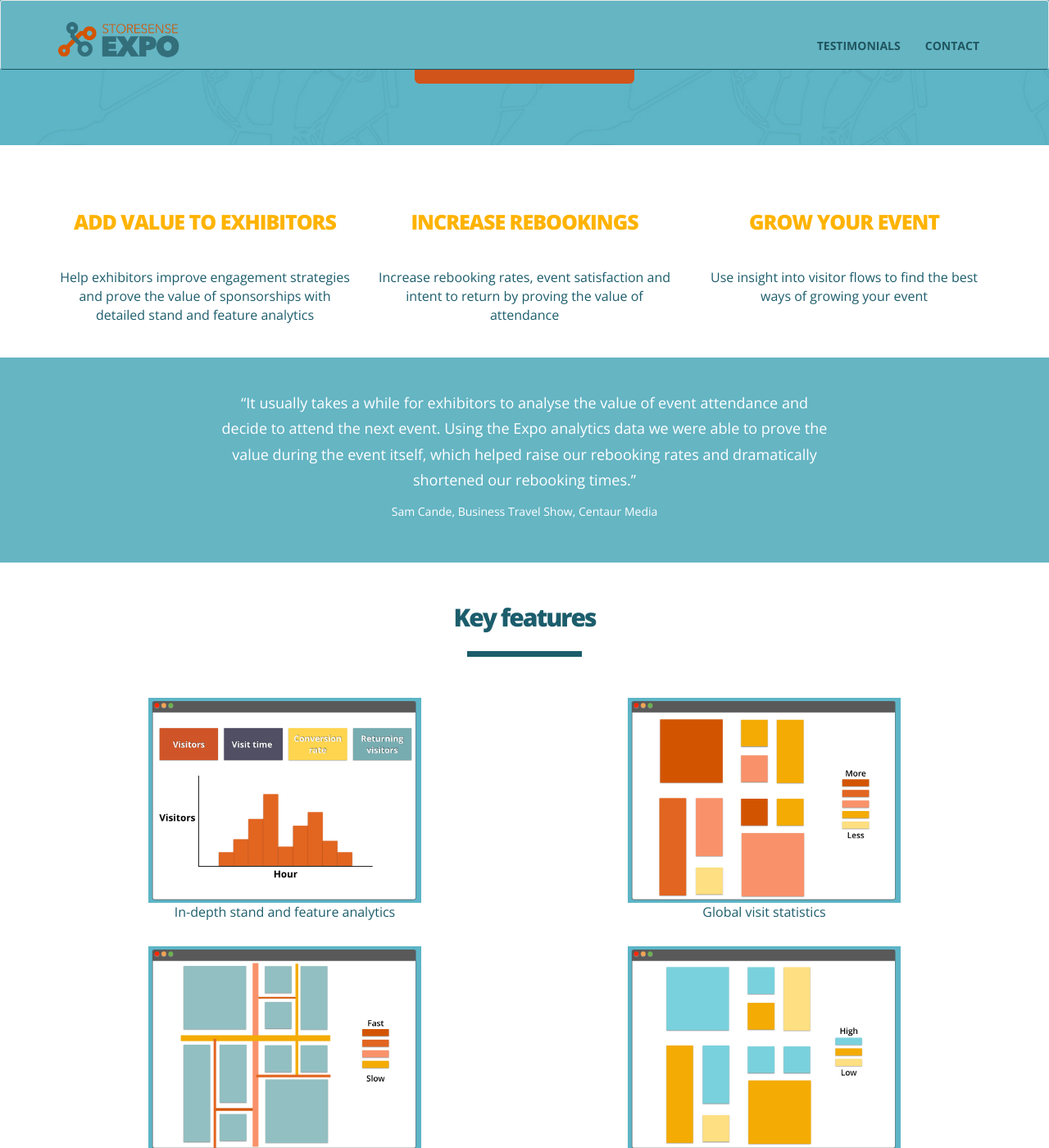
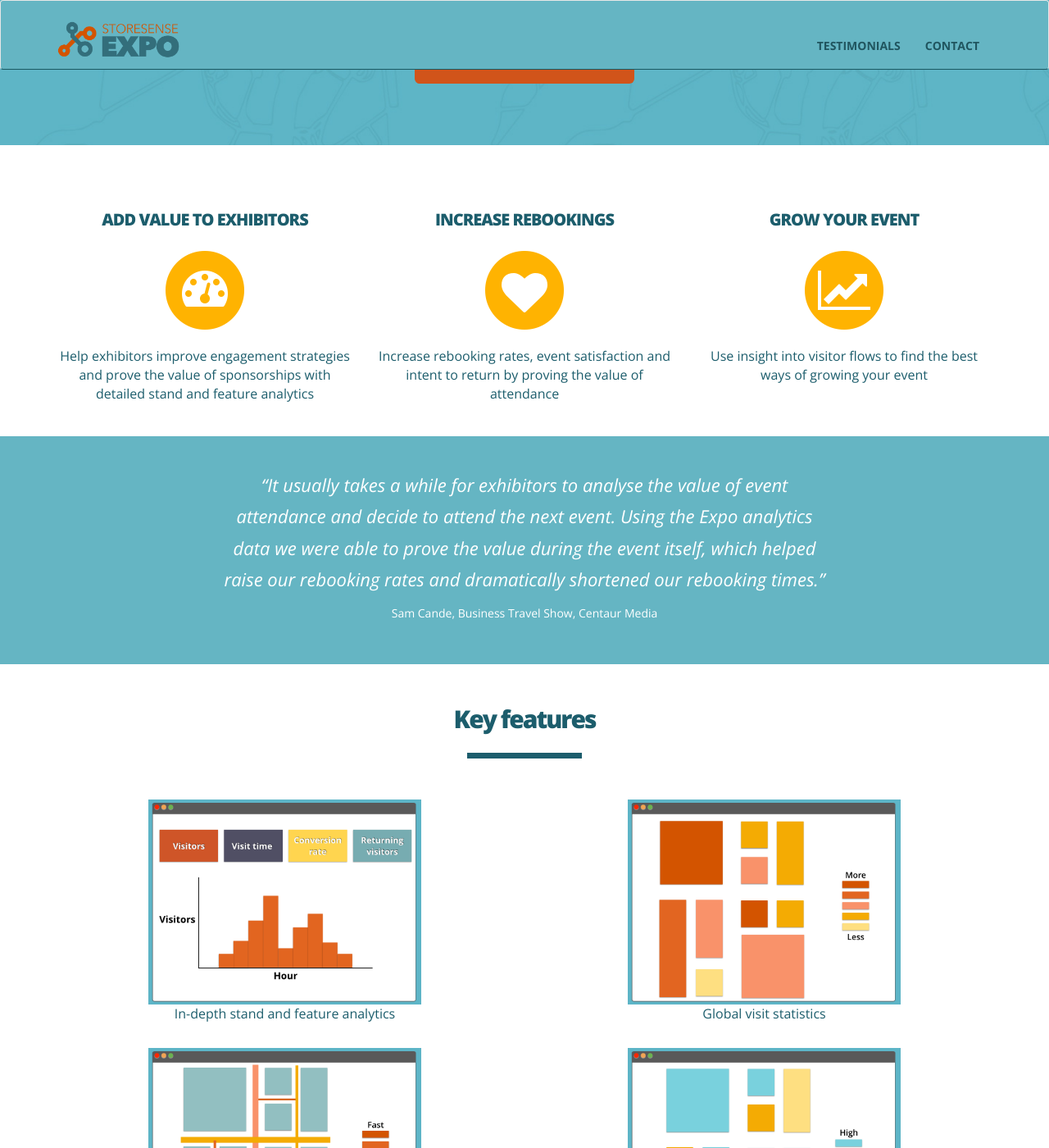
Before and after one commit to storesense/web-expoanalytics, a Jekyll site: the page built from index.html, in a window 1280 px wide and 1400 px high, scrolled down 279 px. Shown: the whole window at 82% size. Built offline with Jekyll 4.4.1, drawn with Linux system fonts in a browser that asks for light colours.

Commit message:
added fa icons to benefits, changed whitepaper and quote font size

```diff
--- a/_includes/sections/key-benefits.html
+++ b/_includes/sections/key-benefits.html
@@ -13,6 +13,12 @@
             <div class="col-md-4 col-s-4">
                 <p class="features-big-data">
                     <h3 class="callout">Add value to exhibitors</h3>
+                    <div class="callout-icon">
+                        <span class="fa-stack fa-4x">
+                            <i class="fa fa-circle fa-stack-2x"></i>
+                            <i class="fa fa-tachometer fa-stack-1x"></i>
+                        </span>
+                    </div>
                     <div class="callout-desc">
                         Help exhibitors improve engagement strategies and prove the value of sponsorships with detailed stand and feature analytics
                     </div>
@@ -22,6 +28,12 @@
             <div class="col-md-4 col-s-4">
                 <p class="features-big-data">
                     <h3 class="callout">Increase rebookings</h3>
+                    <div class="callout-icon">
+                        <span class="fa-stack fa-4x">
+                            <i class="fa fa-circle fa-stack-2x"></i>
+                            <i class="fa fa-heart fa-stack-1x"></i>
+                        </span>
+                    </div>
                     <div class="callout-desc">
                         Increase rebooking rates, event satisfaction and intent to return by proving the value of attendance
                     </div>
@@ -30,6 +42,12 @@
             <div class="col-md-4 col-s-4">
                 <p class="features-big-data">
                     <h3 class="callout">Grow your event</h3>
+                    <div class="callout-icon">
+                        <span class="fa-stack fa-4x">
+                            <i class="fa fa-circle fa-stack-2x"></i>
+                            <i class="fa fa-line-chart fa-stack-1x"></i>
+                        </span>
+                    </div>
                     <div class="callout-desc">
                         Use insight into visitor flows to find the best ways of growing your event
                     </div>
--- a/css/main.css
+++ b/css/main.css
@@ -264,13 +264,13 @@ p.features-big-data {
 
 /* callout properties */
 .callout {
-    color: #ffb301;
+    color: #1c5d6c;
     text-align: center;
     letter-spacing: -1px;
 }
 
 h3.callout {
-    font-size: 18px;
+    font-size: 20px;
     font-weight: 800;
     text-transform: uppercase;
     margin-top: 40px;
@@ -290,11 +290,17 @@ h3.callout-not-first {
     }
 
     h3.callout{
-        font-size: 25px;
         margin-top: 50px;
-        height:60px;
+        margin-bottom: 20px;
     }
 }
+
+@media (min-width: 1281px) {
+    h3.callout{
+        font-size: 25px;
+    }
+}
+
 
 /* ---------- SECTION - CASE STUDY ------------ */
 
@@ -359,6 +365,7 @@ section#whitepaper-link p {
     color: #1c5d6c;
     padding-top: 30px;
     padding-bottom: 15px;
+    font-size: 16px;
 }
 
 @media (min-width: 1200px) {
@@ -545,17 +552,37 @@ div.cookie-warning {
 
 .features-quote {
     font-size: 16px;
+    font-style: italic;
+    font-weight: 300;
 }
 
 .features-attr {
-    font-size: 14px;
+    font-size: 12px;
     font-weight: 300;
+}
+
+.callout-icon {
+    text-align: center;
+    color: white;
+    margin-bottom: 12px;
+}
+
+.fa-circle {
+    color: #ffb301;
+}
+
+.fa-heart {
+    margin-top: 3px;
+}
+
+.fa-tachometer {
+    margin-top: -4px;
 }
 
 .callout-desc {
     text-align: center;
     color: #1c5d6c;
-    font-size:14px;
+    font-size:16px;
 }
 
 .rect-maintext  {
@@ -568,15 +595,11 @@ div.cookie-warning {
 
 @media (min-width: 768px) {
     .features-quote {
-        font-size: 18px;
+        font-size: 22px;
     }
 
     .features-attr {
         font-size: 14px;
-    }
-
-    .callout-desc {
-        font-size: 16px;
     }
 }
 
```
